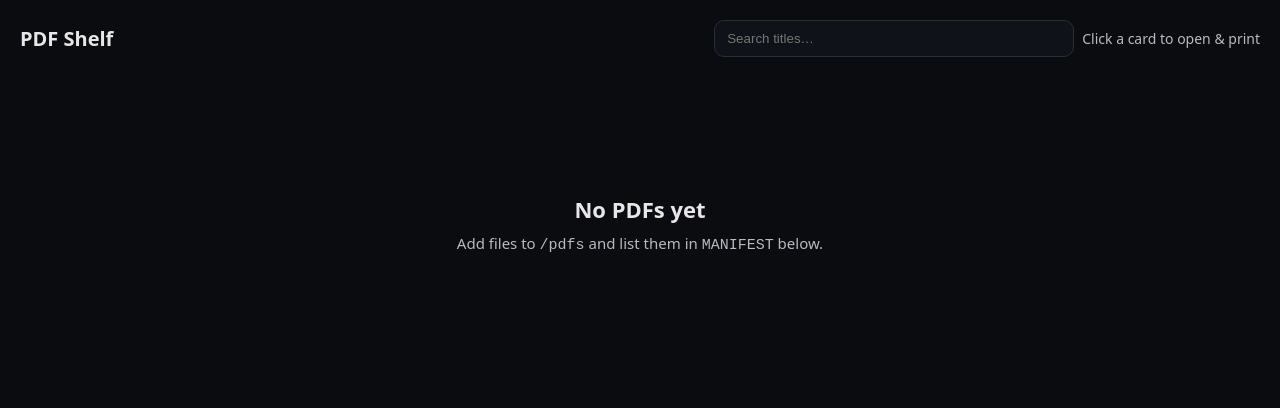
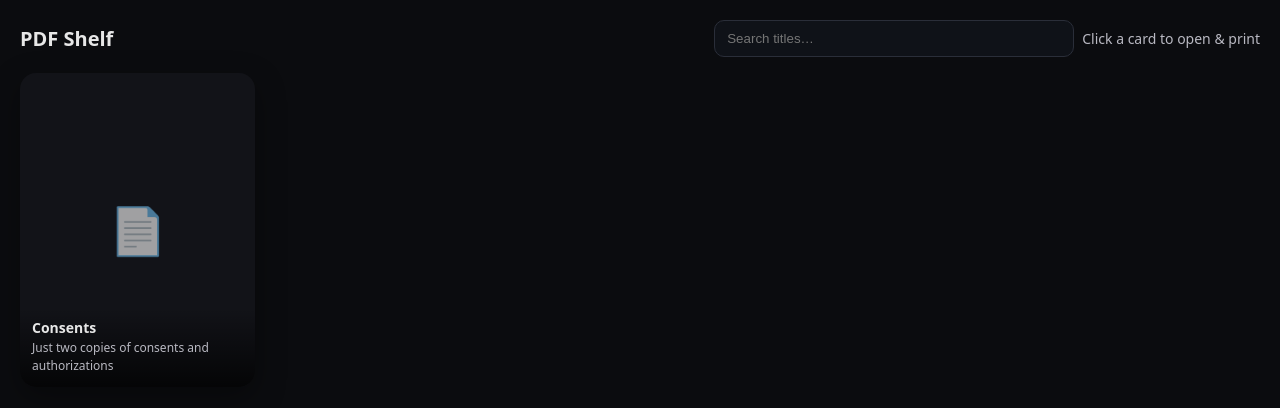
Before and after one commit to StafMumtaz/ent-pdfs, a plain HTML site: page index.html in a window 1280 px wide. Drawn offline with Linux system fonts and the light colour scheme.

Commit message:
Update index.html

```diff
--- a/index.html
+++ b/index.html
@@ -84,8 +84,11 @@
     // === EDIT THIS LIST ===
     // file: relative URL to the PDF (place PDFs in ./pdfs)
     const MANIFEST = [
-      // { title: "Sample Consent Form", subtitle: "ENT Clinic", file: "./pdfs/consent.pdf" },
-      // { title: "Swab SOP v2", subtitle: "Aug 2025", file: "./pdfs/sop_v2.pdf" },
+    {
+    title: "Consents",
+    subtitle: "Just two copies of consents and authorizations",
+    file: "./pdfs/consent-and-authorization.pdf"
+    },
     ];
 
     const grid = document.getElementById('grid');
```
